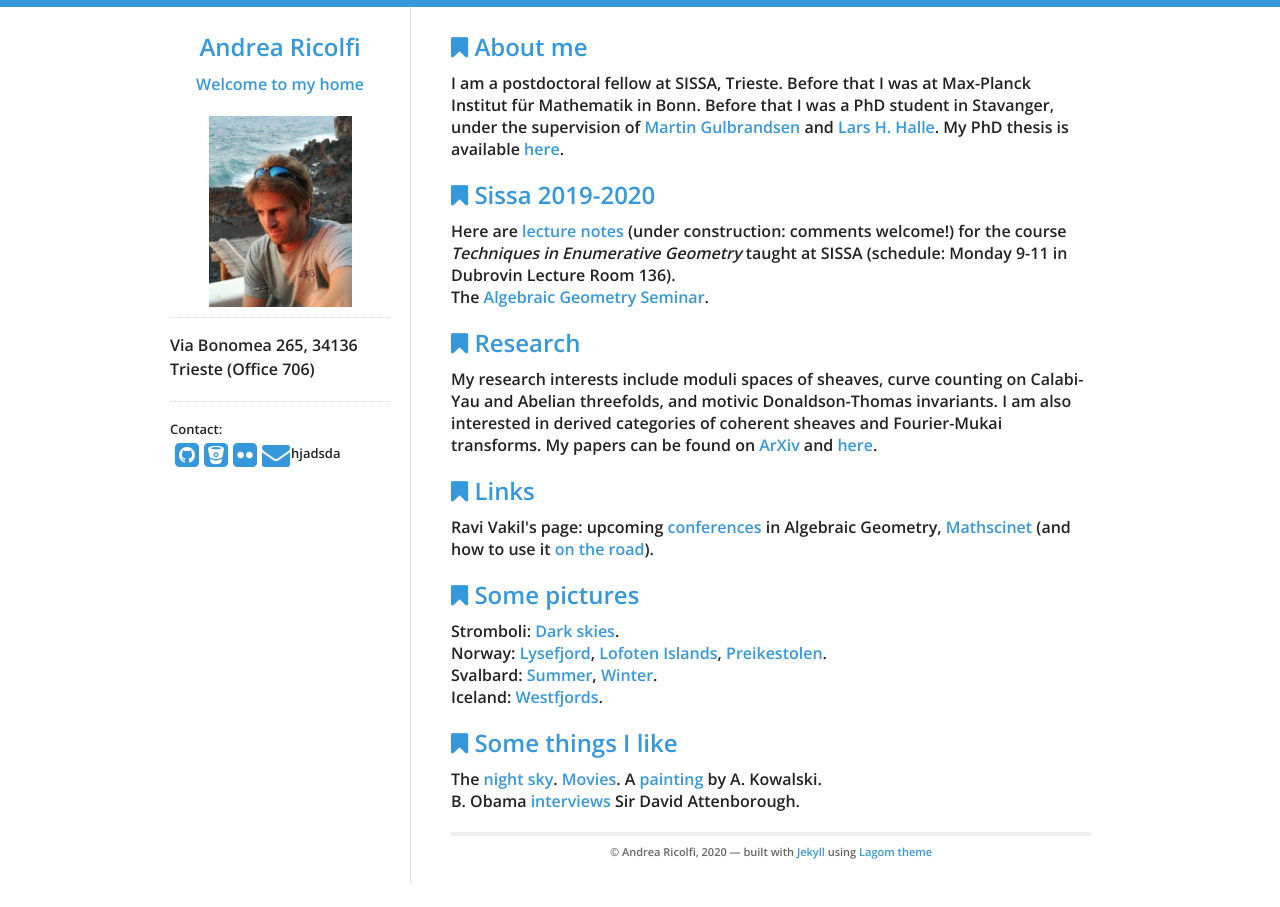
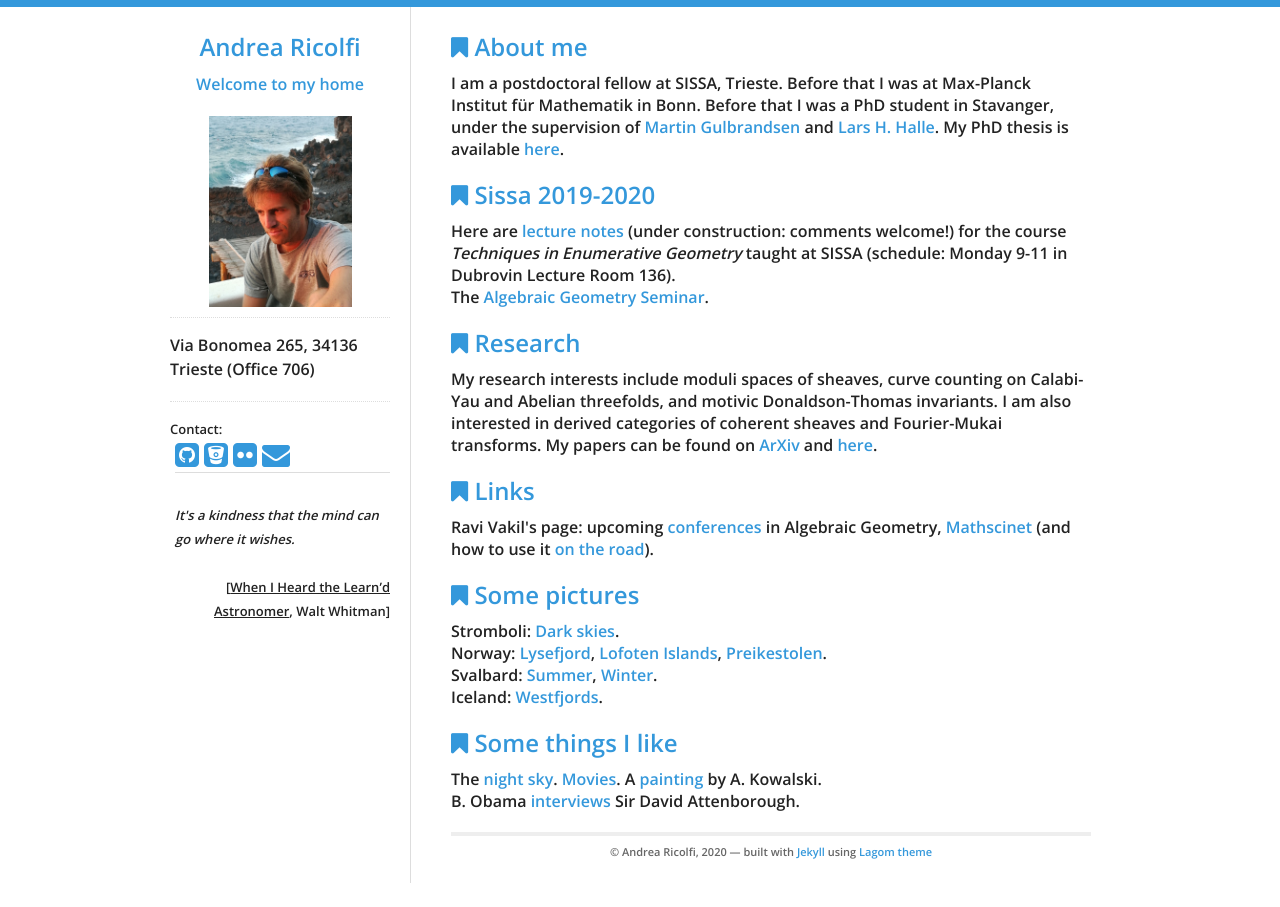
Before and after one commit to atricolfi/atricolfi.github.io, a Jekyll site: the page built from index.html, in a window 1280 px wide. Built offline with Jekyll 4.4.1, drawn with Linux system fonts in a browser that asks for light colours.

Commit message:
Update social.html

```diff
--- a/_includes/social.html
+++ b/_includes/social.html
@@ -72,9 +72,11 @@ Contact:
   </a>
   {% endif %}
 
+<hr>
 
-  hjadsda
+<em>It's a kindness that the mind can go where it wishes.</em> <br><br>
 
+  <p align="right"/> [<u>When I Heard the Learn’d Astronomer</u>, Walt Whitman]
 
 
 
```
